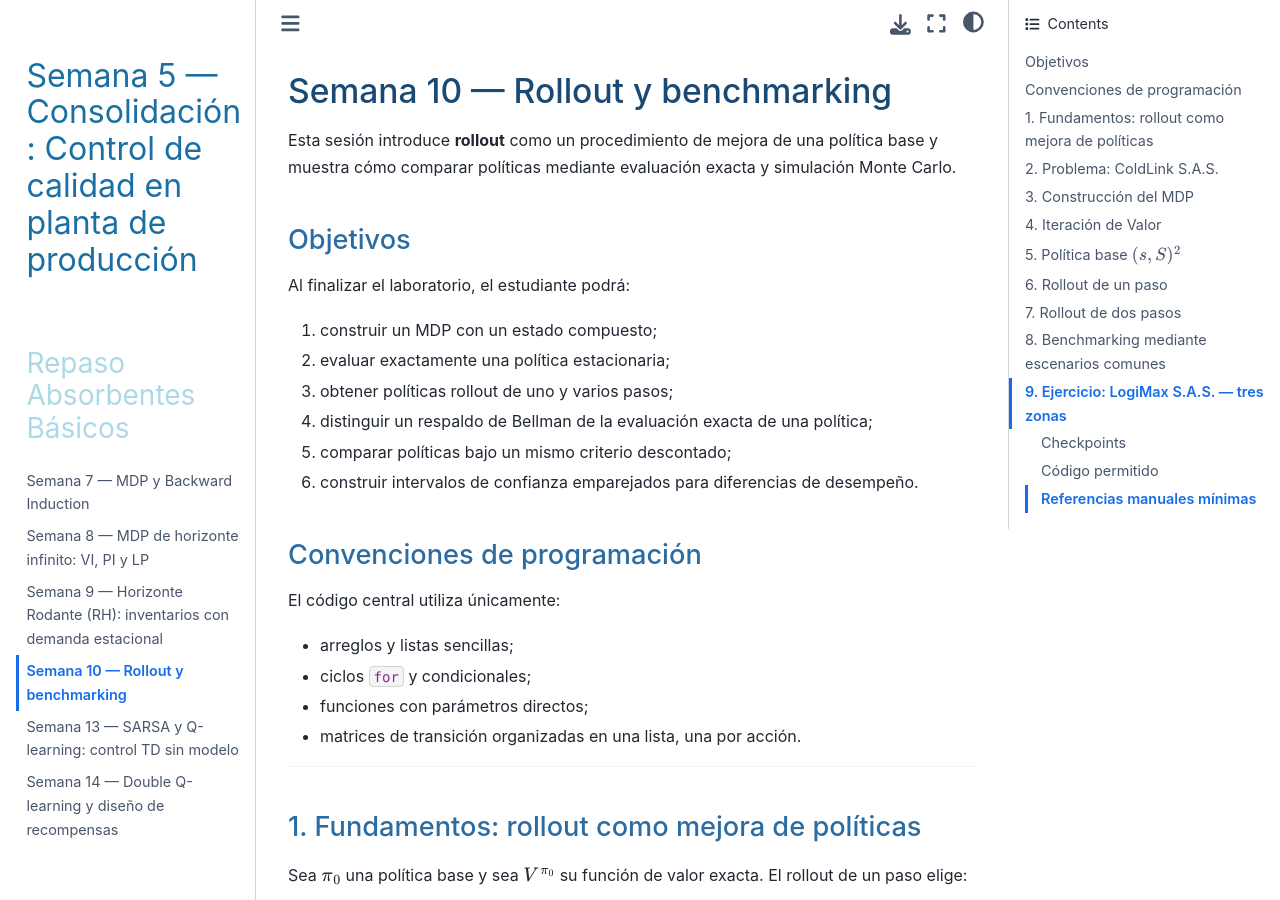
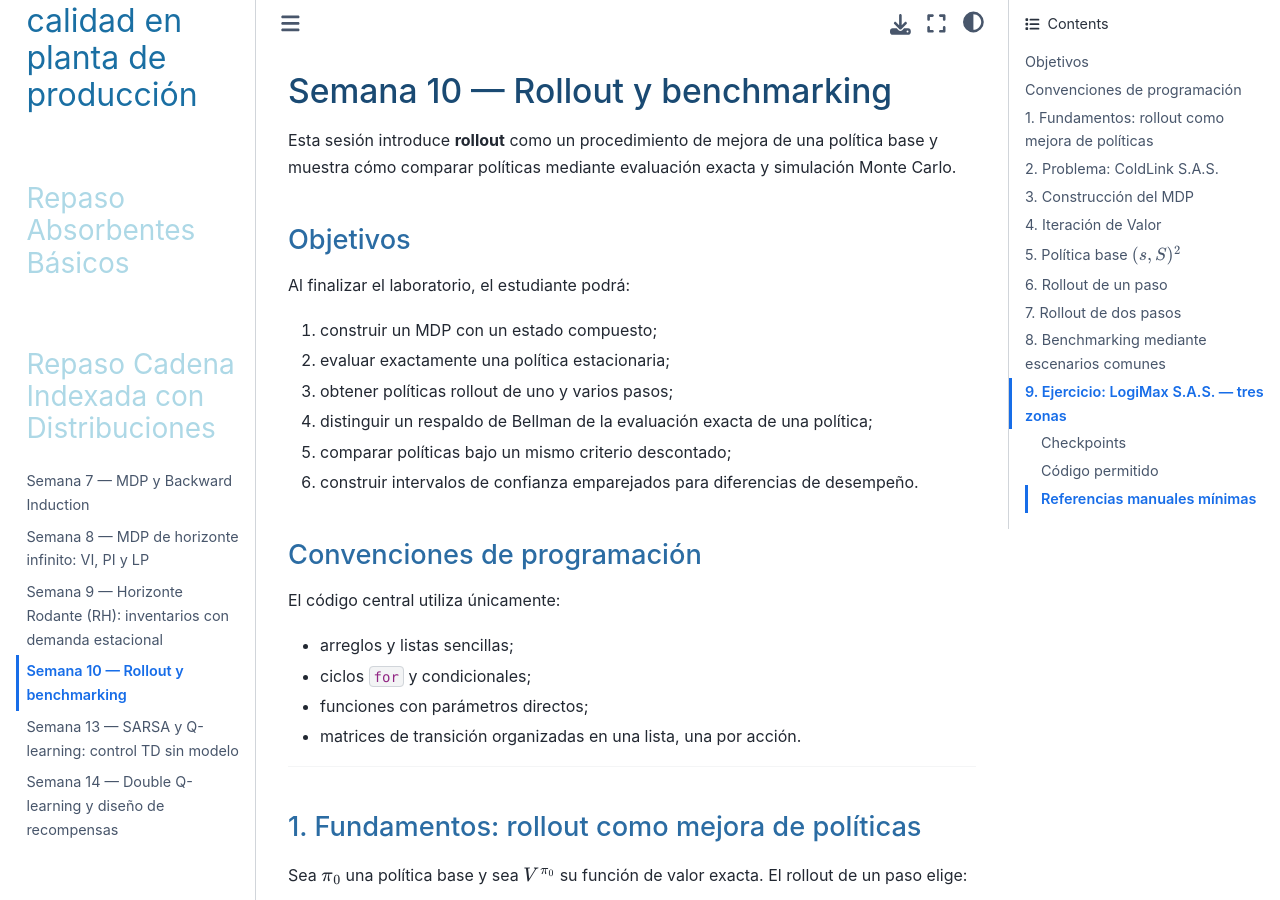
Before and after one commit to MDT-python/LibroMDT, a Jupyter Book: the page built from content/complementarias/Semana_10_Rollout_y_Benchmarking_v4_final.ipynb, in a window 1280 px wide and 900 px high. Built offline with Jupyter Book 1.0.4 settings and Sphinx 7.4.7 and the Sphinx Book theme 1.1.4, drawn with Linux system fonts in a browser that asks for light colours; pages that are not in the unit, such as notebooks, are missing from menus; some of the changed text lies outside the part shown.

Commit message:
Repaso Cadena Indexada con Distribuciones

```diff
--- a/_toc.yml
+++ b/_toc.yml
@@ -16,6 +16,7 @@
   - file: content/complementarias/Semana_4_Cadenas_Absorbentes_v3.ipynb
   - file: content/complementarias/Semana_5_Consolidacion.ipynb
   - file: content/complementarias/Repaso_Absorbentes_Básicos.ipynb
+  - file: content/complementarias/Repaso_Cadena_Indexada_con_Distribuciones.ipynb
   - file: content/complementarias/Semana_7_MDP_y_Backward_Induction_v4.ipynb
   - file: content/complementarias/Semana_8_Horizonte_Infinito_VI_PI_LP_v3.ipynb
   - file: content/complementarias/Semana_9_Horizonte_Rodante_v4_final.ipynb
```
Also changed, not shown: content/complementarias/Repaso_Cadena_Indexada_con_Distribuciones.ipynb (added).
